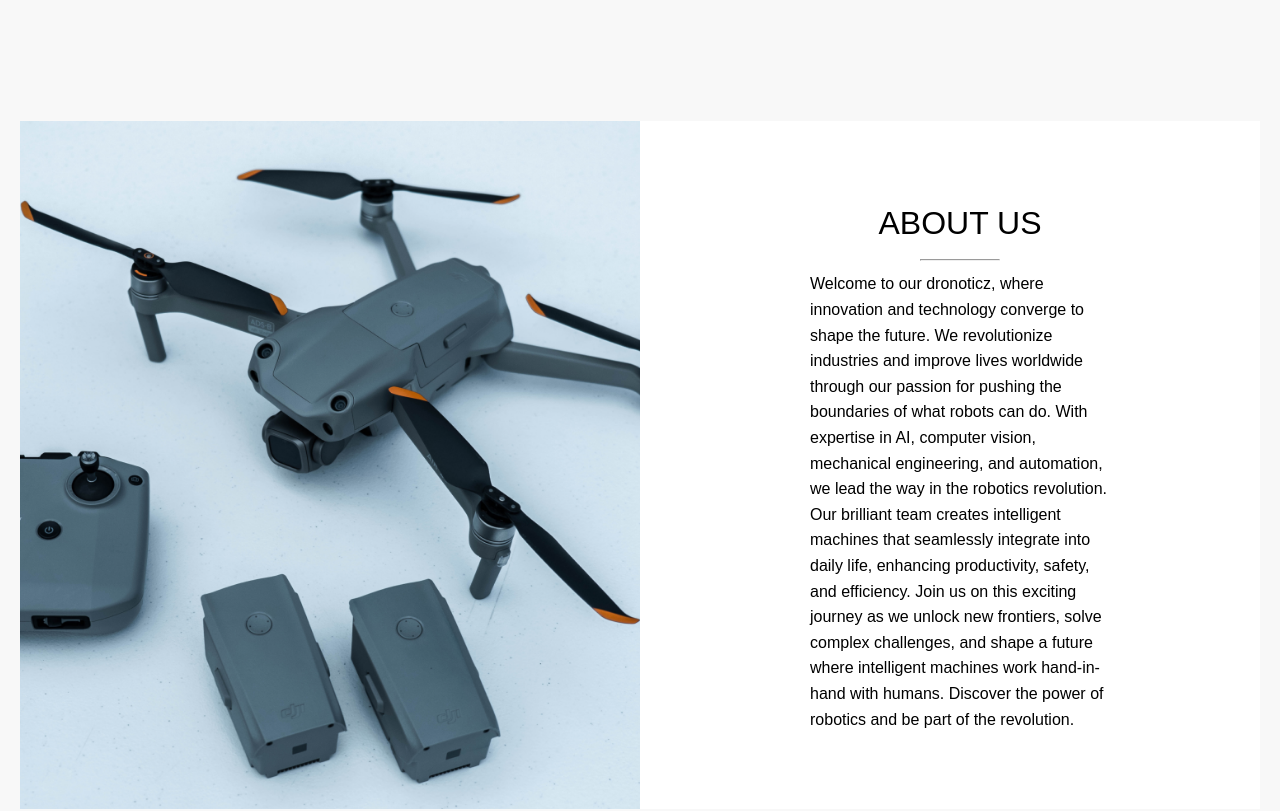
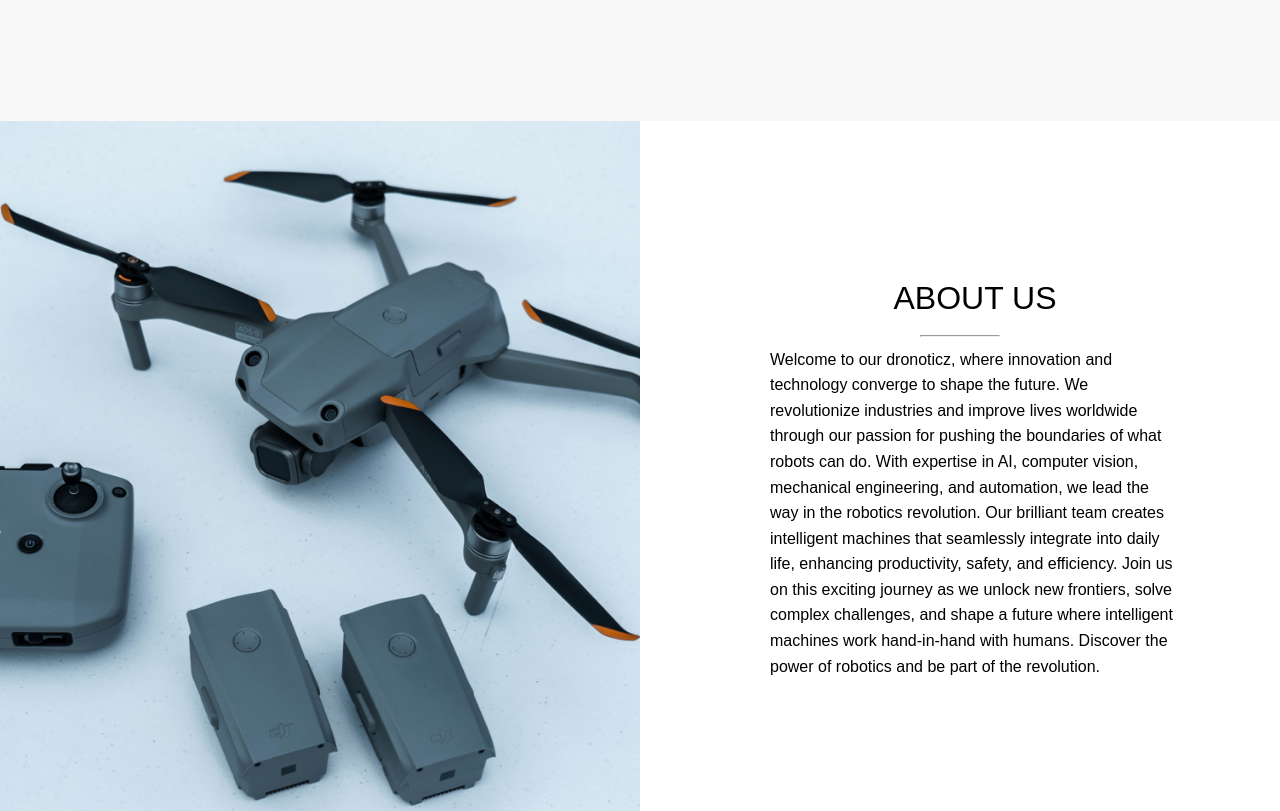
Before and after one commit to ST10107850/dronoticz, a React (Create React App) app: page / in a window 1280 px wide. Shown: the part 1360-2171 px from the top of the page. Built offline with nearby package versions, Linux system fonts and the light colour scheme.

Commit message:
About css

```diff
--- a/src/Style/Stylesheet.css
+++ b/src/Style/Stylesheet.css
@@ -182,19 +182,19 @@ header .backdrop{
     display: flex;
     align-items: center;
     background-color: white;
-    margin-left: 20px;
-    margin-right: 20px;
 }
 
 .about img {
     width: 50%;
     height: auto;
-    margin-right: 20px;
+
 }
 
 .about-text {
     flex: 1;
-    text-align: center;
+    align-items: center;
+    margin-left: 100px;
+    margin-right: 100px;
 }
 
 .about .about-p {
@@ -217,8 +217,9 @@ header .backdrop{
     font-size: 16px;
     line-height: 1.6;
     text-align: left;
-    margin-left: 150px;
-    margin-right: 150px;
+    align-items: center;
+    margin-left: 30px;
+
 }
 
 
@@ -347,12 +348,9 @@ header .backdrop{
         text-decoration: none;
         color: var(--primaryColor);
         font-size: 24px;
-        margin-top: 150px;
-        text-align: center;
-        position: absolute;
-        align-items: center;
-        display: flex;
-        right: auto;
+        margin-top: 130px;
+        align-self: center;
+        margin-right: 80px;
         text-transform:uppercase;
       }
 
@@ -381,7 +379,7 @@ header .backdrop{
 
     .dr {
         margin-top: 20vh;
-      }
+    }
 
     .articles {
         margin-top: 10vh;
@@ -416,7 +414,7 @@ header .backdrop{
     }
 
     .about-text {
-        margin: 0;
+        margin: 10px;
         padding: 0;
     }
 
@@ -425,16 +423,15 @@ header .backdrop{
         display: flex;
         flex-direction: column;
         align-items: center;
-
     }
 
     .about p {
         width: 100%;
+        margin-left: 0;
     }
     .about img{
         width: 100%;
         height: auto;
-
     }
 
     .subscribe {
```
